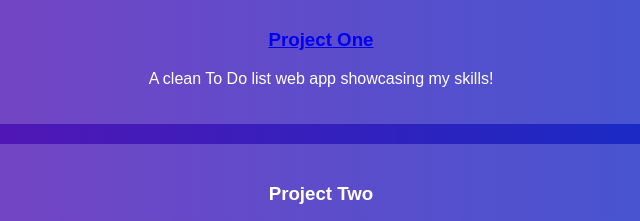
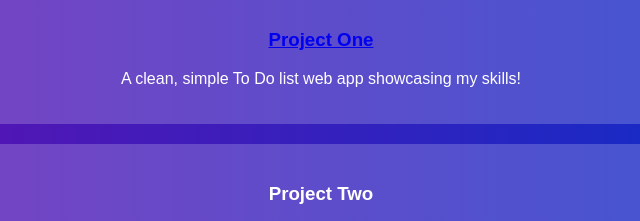
Before and after one commit to WeightFor/my-portfolio, a plain HTML site: page index.html in a window 1280 px wide. Shown: the part 499-720 px from the top of the page, 319-959 px from the left. Drawn offline with Linux system fonts and the light colour scheme.

Commit message:
Update index.html

```diff
--- a/index.html
+++ b/index.html
@@ -28,7 +28,7 @@
             <h2>My Projects</h2>
             <div class="project-card">
                 <h3><a href="todo.html">Project One</a></h3>
-                <p>A clean To Do list web app showcasing my skills!</p>
+                <p>A clean, simple To Do list web app showcasing my skills!</p>
             </div>
             <div class="project-card">
                 <h3>Project Two</h3>
```
